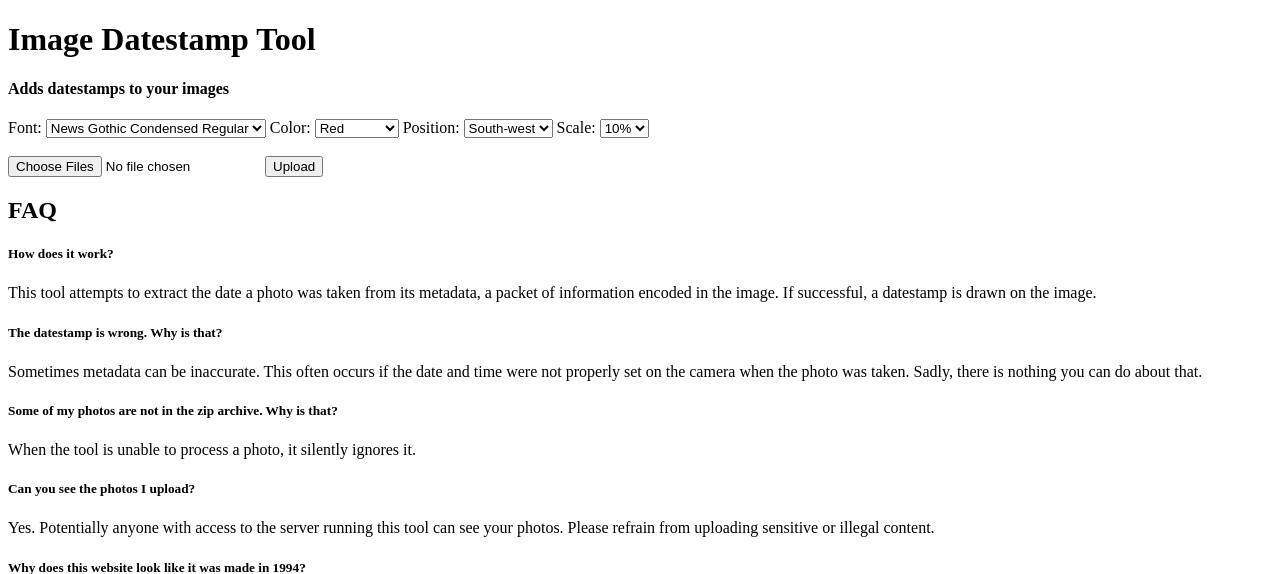
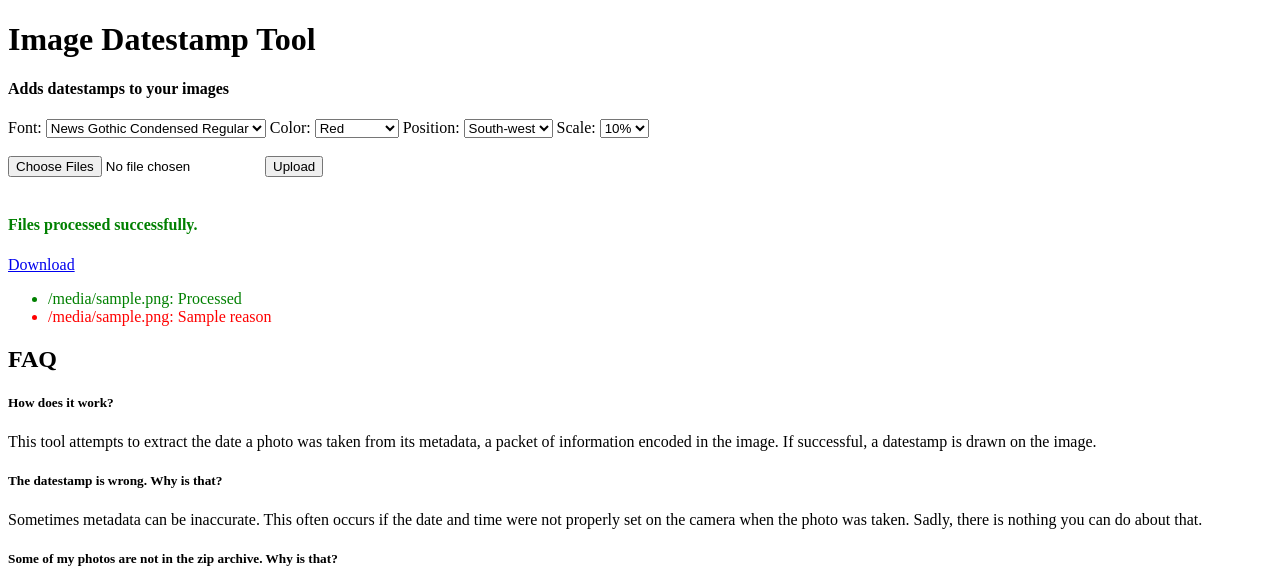
Before and after one commit to ch-iv/image-datestamp, a Flask app: template templates/index.html in a window 1280 px wide. Shown: the top 574 px of the page. Run offline with Flask 3, Linux system fonts and the light colour scheme; the template is opened without the code that fills it: most values are stand-ins (such as "Sample title", 1, 10 or a date in 2020).

Commit message:
feat: display file process result to the user

```diff
--- a/app.py
+++ b/app.py
@@ -55,17 +55,19 @@ def upload_file():
 
         if not batch_process_result.critical_failure:
             logger.info(f"User {user_id}; {upload_id} successfully processed files.")
-            return redirect(
-                url_for(
-                    "download_file",
-                    user_id=user_id,
-                    upload_id=upload_id,
-                    filename=batch_process_result.output_filename,
-                )
-            )
         else:
             logger.info(f"User {user_id}; {upload_id} critical failure.")
-            return redirect(request.url)
+
+        return render_template(
+            "index.html",
+            batch_process_result=batch_process_result,
+            download_url=url_for(
+                "download_file",
+                user_id=user_id,
+                upload_id=upload_id,
+                filename=batch_process_result.output_filename,
+            )
+        )
 
     return render_template("index.html")
 
--- a/templates/index.html
+++ b/templates/index.html
@@ -47,6 +47,40 @@
     <input type=file name=file multiple>
     <input type=submit value=Upload>
 </form>
+
+<br>
+{% if batch_process_result %}
+    {% if batch_process_result.critical_failure %}
+        <div style="color: red">
+            <h4>Critical failure: {{ batch_process_result.reason }}</h4>
+            <ul>
+                {% for file_result in batch_process_result.unsuccessful %}
+                    <li>
+                        {{ file_result.filename }}: {{ file_result.reason }}
+                    </li>
+                {% endfor %}
+            </ul>
+        </div>
+    {% else %}
+        <div style="color: green">
+            <h4>Files processed successfully.</h4>
+            <a href="{{ download_url }}">Download</a>
+            <ul>
+                {% for file_result in batch_process_result.successful %}
+                    <li>
+                        {{ file_result.filename }}: Processed
+                    </li>
+                {% endfor %}
+                {% for file_result in batch_process_result.unsuccessful %}
+                    <li style="color: red">
+                        {{ file_result.filename }}: {{ file_result.reason }}
+                    </li>
+                {% endfor %}
+            </ul>
+        </div>
+    {% endif %}
+{% endif %}
+
 <h2>FAQ</h2>
 <h5>How does it work?</h5>
 <p>This tool attempts to extract the date a photo was taken from its metadata, a packet of information encoded in the image. If successful, a datestamp is drawn on the image.</p>
--- a/timestamp.py
+++ b/timestamp.py
@@ -233,11 +233,13 @@ def process_file(
     )
 
     if filename == "":
+        result.filename = "empty"
         result.success = False
         result.reason = "No file was provided."
         return result
 
     if not allowed_file(filename):
+        result.filename = filename
         result.success = False
         result.reason = "File extension is not allowed."
         return result
```
